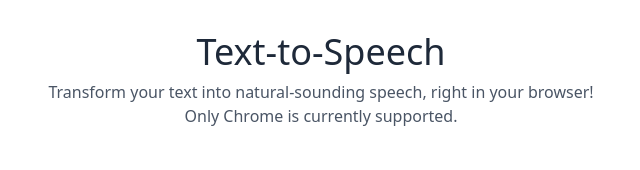
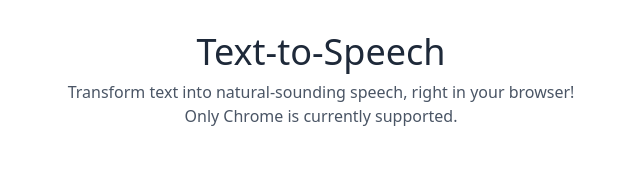
Before and after one commit to mikeesto-dump/kokoro-web, a SvelteKit app: page / in a window 1280 px wide. Shown: the top 170 px of the page, without its empty margins (319-959 px from the left). Built offline with nearby package versions, Linux system fonts and the light colour scheme.

Commit message:
update readme

```diff
--- a/src/routes/+page.svelte
+++ b/src/routes/+page.svelte
@@ -76,7 +76,7 @@
 <main class="mx-auto max-w-3xl p-8">
 	<h1 class="mb-2 text-center text-4xl text-gray-800">Text-to-Speech</h1>
 	<p class="text-center text-gray-600">
-		Transform your text into natural-sounding speech, right in your browser!
+		Transform text into natural-sounding speech, right in your browser!
 	</p>
 	<p class="mb-8 text-center text-gray-600">Only Chrome is currently supported.</p>
 
```
Also changed, not shown: 1 other file (tests, documents, lock files or other folders).
